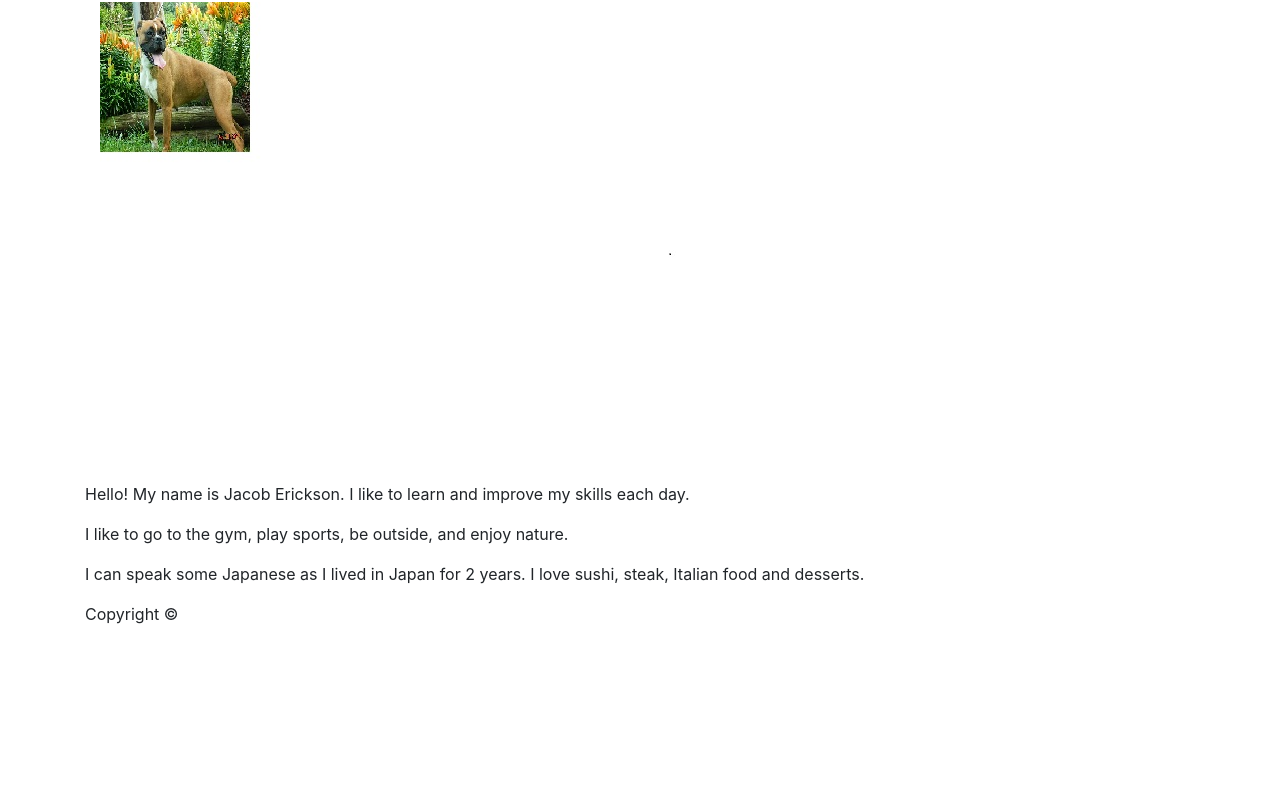
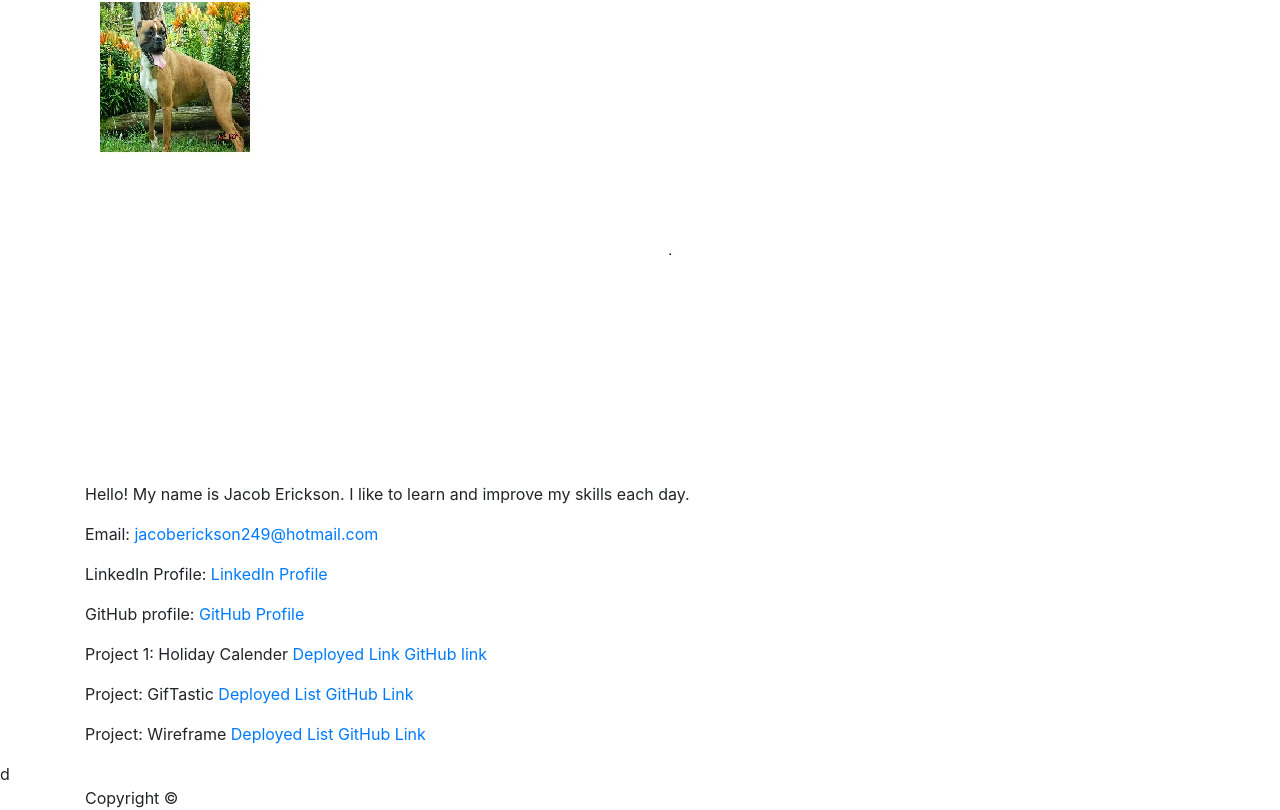
Before and after one commit to Jerickson-249/Bootstrap-Portfolio, a plain HTML site: page index.html in a window 1280 px wide. Shown: the part 158-968 px from the top of the page. Before the commit the page ends 800 px from the top, so only its background shows below. Drawn offline with nearby package versions, Linux system fonts and the light colour scheme.

Commit message:
Updated for my portfolio

```diff
--- a/index.html
+++ b/index.html
@@ -62,10 +62,33 @@
         <img src="images/boxer.jpg" class="auth-image" alt="Jacob Erickson">
       </div>
         <p>Hello! My name is Jacob Erickson. I like to learn and improve my skills each day.</p>
+        <p> Email:
+            <a href="jacoberickson249@hotmail.com">jacoberickson249@hotmail.com</a>
+        </p>
 
-        <p>I like to go to the gym, play sports, be outside, and enjoy nature.</p>
+        <p>LinkedIn Profile:
+            <a href="https://www.linkedin.com/in/jacob-erickson-86365993/" target="_blank">LinkedIn Profile</a>
+        </p>
 
-        <p>I can speak some Japanese as I lived in Japan for 2 years. I love sushi, steak, Italian food and desserts.</p>
+        <p>GitHub profile:
+            <a href="https://github.com/Jerickson-249" target="_blank">GitHub Profile</a>
+        </p>
+
+        <p>Project 1: Holiday Calender
+            <a href="https://ebwardgroup.github.io/Project-1-Holiday-Calendar/" target="_blank">Deployed Link</a>
+            <a href="https://github.com/skybik/Holiday-Calendar" target="_blank">GitHub link</a>
+        </p>
+
+        <p>Project: GifTastic
+            <a href=" https://jerickson-249.github.io/Giphy-App/" target="_blank">Deployed List</a>
+            <a href="https://github.com/Jerickson-249/Giphy-App" target="_blank">GitHub Link</a>
+        </p>
+
+        <p>Project: Wireframe
+            <a href="https://jerickson-249.github.io/HW-Wireframe/" target="_blank">Deployed List</a>
+            <a href="https://github.com/Jerickson-249/HW-Wireframe" target="_blank">GitHub Link</a>
+        </p>
+
       <div class="col-sm-9">
         <div class="caption">
 
@@ -73,7 +96,7 @@
       </div>
     </section>
 
-  </div>
+  </div>d
 
   <footer>
     <div class="container">
```
